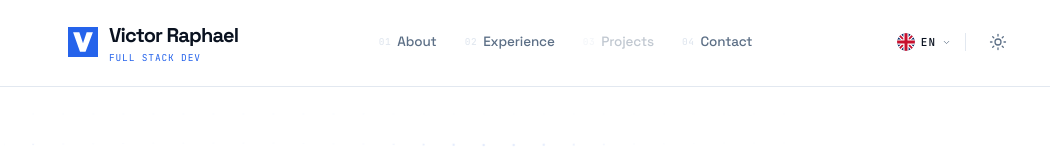
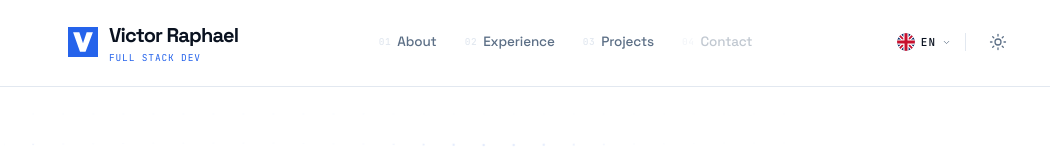
Before and after one commit to victorzix/port, a Next.js app: page /en in a window 1280 px wide. Shown: the top 160 px of the page, without its empty margins (96-1146 px from the left). Built offline with nearby package versions, Linux system fonts and the light colour scheme.

Commit message:
Share stack icon and markdown content, add nav config with routes

```diff
--- a/src/components/changelog/changelog-entry-item.tsx
+++ b/src/components/changelog/changelog-entry-item.tsx
@@ -1,6 +1,6 @@
 import { useFormatter, useTranslations } from "next-intl";
 
-import { MarkdownContent } from "@/components/changelog/markdown-content";
+import { MarkdownContent } from "@/components/markdown-content";
 import type { ChangelogEntry } from "@/db/schema";
 
 interface ChangelogEntryItemProps {
--- a/src/components/experience/role-item.tsx
+++ b/src/components/experience/role-item.tsx
@@ -1,6 +1,6 @@
-import { StackIcon } from "@/components/experience/stack-icon";
 import { NumberTicker } from "@/components/motion/number-ticker";
 import { Reveal } from "@/components/motion/reveal";
+import { StackList } from "@/components/stack-list";
 import { cn } from "@/lib/utils";
 
 interface Deliverable {
@@ -66,17 +66,7 @@ export function RoleItem({ role, index = 0 }: RoleItemProps) {
         <p className="max-w-[74ch] text-[14px] leading-[1.6] tracking-[-0.006em] text-pretty text-muted-foreground sm:text-[15.5px]">
           {role.desc}
         </p>
-        <div className="flex flex-wrap items-center gap-x-4 gap-y-2">
-          {role.stack.map((item) => (
-            <span
-              key={item}
-              className="inline-flex items-center gap-[7px] font-mono text-[11.5px] tracking-[0.01em] text-foreground"
-            >
-              <StackIcon name={item} />
-              {item}
-            </span>
-          ))}
-        </div>
+        <StackList items={role.stack} />
         {hasMetric && (
           <div className="flex flex-wrap items-baseline gap-2.5 sm:hidden">
             <NumberTicker
--- a/src/components/site-header/desktop-nav.tsx
+++ b/src/components/site-header/desktop-nav.tsx
@@ -1,6 +1,10 @@
 import { useTranslations } from "next-intl";
 
-const HREFS = ["#about", "#experience", "#contact"];
+import { NAV_ITEMS } from "@/components/site-header/nav-items";
+import { Link } from "@/i18n/navigation";
+
+const LINK_CLASS =
+  "flex items-center gap-1.5 px-3.5 text-[13.5px] font-medium tracking-[-0.01em] text-muted-foreground transition-colors hover:text-foreground aria-disabled:pointer-events-none aria-disabled:opacity-[0.38]";
 
 export function DesktopNav() {
   const t = useTranslations("Nav");
@@ -11,19 +15,28 @@ export function DesktopNav() {
       aria-label="Primary"
       className="hidden items-stretch self-stretch lg:ml-auto lg:flex"
     >
-      {items.map((label, index) => {
-        const disabled = index === 2;
+      {NAV_ITEMS.map((item, index) => {
+        const label = items[index];
+        const num = <span className="font-mono text-[9.5px] tracking-[0.06em] text-border">0{index + 1}</span>;
+
+        if (item.kind === "route") {
+          return (
+            <Link key={item.href} href={item.href} className={LINK_CLASS}>
+              {num}
+              {label}
+            </Link>
+          );
+        }
+
         return (
           <a
-            key={label}
-            href={HREFS[index]}
-            aria-disabled={disabled}
-            tabIndex={disabled ? -1 : undefined}
-            className="flex items-center gap-1.5 px-3.5 text-[13.5px] font-medium tracking-[-0.01em] text-muted-foreground transition-colors hover:text-foreground aria-disabled:pointer-events-none aria-disabled:opacity-[0.38]"
+            key={item.href}
+            href={item.href}
+            aria-disabled={item.disabled}
+            tabIndex={item.disabled ? -1 : undefined}
+            className={LINK_CLASS}
           >
-            <span className="font-mono text-[9.5px] tracking-[0.06em] text-border">
-              0{index + 1}
-            </span>
+            {num}
             {label}
           </a>
         );
--- a/src/components/site-header/mobile-sheet.tsx
+++ b/src/components/site-header/mobile-sheet.tsx
@@ -1,8 +1,11 @@
 import { useTranslations } from "next-intl";
 
 import { LocaleSwitcher } from "@/components/locale-switcher";
+import { NAV_ITEMS } from "@/components/site-header/nav-items";
+import { Link } from "@/i18n/navigation";
 
-const HREFS = ["#about", "#experience", "#contact"];
+const ITEM_CLASS =
+  "flex items-baseline gap-3 py-2.5 text-foreground transition-colors hover:text-brand active:text-brand aria-disabled:pointer-events-none aria-disabled:opacity-[0.38]";
 
 interface MobileSheetProps {
   onClose: () => void;
@@ -16,23 +19,37 @@ export function MobileSheet({ onClose }: MobileSheetProps) {
   return (
     <div className="flex max-h-[calc(100dvh-130px)] animate-in fade-in flex-col overflow-y-auto border-t border-border bg-background px-4 pt-1.5 pb-[calc(26px+env(safe-area-inset-bottom))] duration-300 sm:px-16">
       <div className="flex flex-col py-4">
-        {items.map((label, index) => {
-          const disabled = index === 2;
-          return (
-            <a
-              key={label}
-              href={HREFS[index]}
-              onClick={disabled ? undefined : onClose}
-              aria-disabled={disabled}
-              tabIndex={disabled ? -1 : undefined}
-              className="flex items-baseline gap-3 py-2.5 text-foreground transition-colors hover:text-brand active:text-brand aria-disabled:pointer-events-none aria-disabled:opacity-[0.38]"
-            >
+        {NAV_ITEMS.map((item, index) => {
+          const label = items[index];
+          const body = (
+            <>
               <span className="w-5 shrink-0 font-mono text-[10px] tracking-[0.06em] text-muted-foreground">
                 0{index + 1}
               </span>
               <span className="text-3xl leading-[1.06] font-semibold tracking-[-0.045em]">
                 {label}
               </span>
+            </>
+          );
+
+          if (item.kind === "route") {
+            return (
+              <Link key={item.href} href={item.href} onClick={onClose} className={ITEM_CLASS}>
+                {body}
+              </Link>
+            );
+          }
+
+          return (
+            <a
+              key={item.href}
+              href={item.href}
+              onClick={item.disabled ? undefined : onClose}
+              aria-disabled={item.disabled}
+              tabIndex={item.disabled ? -1 : undefined}
+              className={ITEM_CLASS}
+            >
+              {body}
             </a>
           );
         })}
--- /dev/null
+++ b/src/components/site-header/nav-items.ts
@@ -0,0 +1,19 @@
+/**
+ * Nav entries in display order. Labels live in `Nav.items` in the message
+ * files and are matched to these by index — keep the two in the same order.
+ * `route` entries render through the locale-aware Link; `anchor` entries
+ * stay plain in-page hashes.
+ */
+export interface NavItem {
+  href: string;
+  kind: "anchor" | "route";
+  /** Dimmed and unclickable — the section does not exist yet. */
+  disabled?: boolean;
+}
+
+export const NAV_ITEMS: readonly NavItem[] = [
+  { href: "#about", kind: "anchor" },
+  { href: "#experience", kind: "anchor" },
+  { href: "/projects", kind: "route" },
+  { href: "#contact", kind: "anchor", disabled: true },
+];
--- /dev/null
+++ b/src/components/stack-list.tsx
@@ -0,0 +1,28 @@
+import { StackIcon } from "@/components/stack-icon";
+
+interface StackListProps {
+  items: string[];
+}
+
+/**
+ * Stack labels with their monochrome brand glyphs. Shared by the experience
+ * timeline, the projects ledger and the project detail header so the three
+ * stay visually identical.
+ */
+export function StackList({ items }: StackListProps) {
+  if (items.length === 0) return null;
+
+  return (
+    <div className="flex flex-wrap items-center gap-x-4 gap-y-2">
+      {items.map((item) => (
+        <span
+          key={item}
+          className="inline-flex items-center gap-[7px] font-mono text-[11.5px] tracking-[0.01em] text-foreground"
+        >
+          <StackIcon name={item} />
+          {item}
+        </span>
+      ))}
+    </div>
+  );
+}
```
Also changed, not shown: src/components/markdown-content.tsx (renamed from src/components/changelog/markdown-content.tsx), src/components/stack-icon.tsx (renamed from src/components/experience/stack-icon.tsx).
